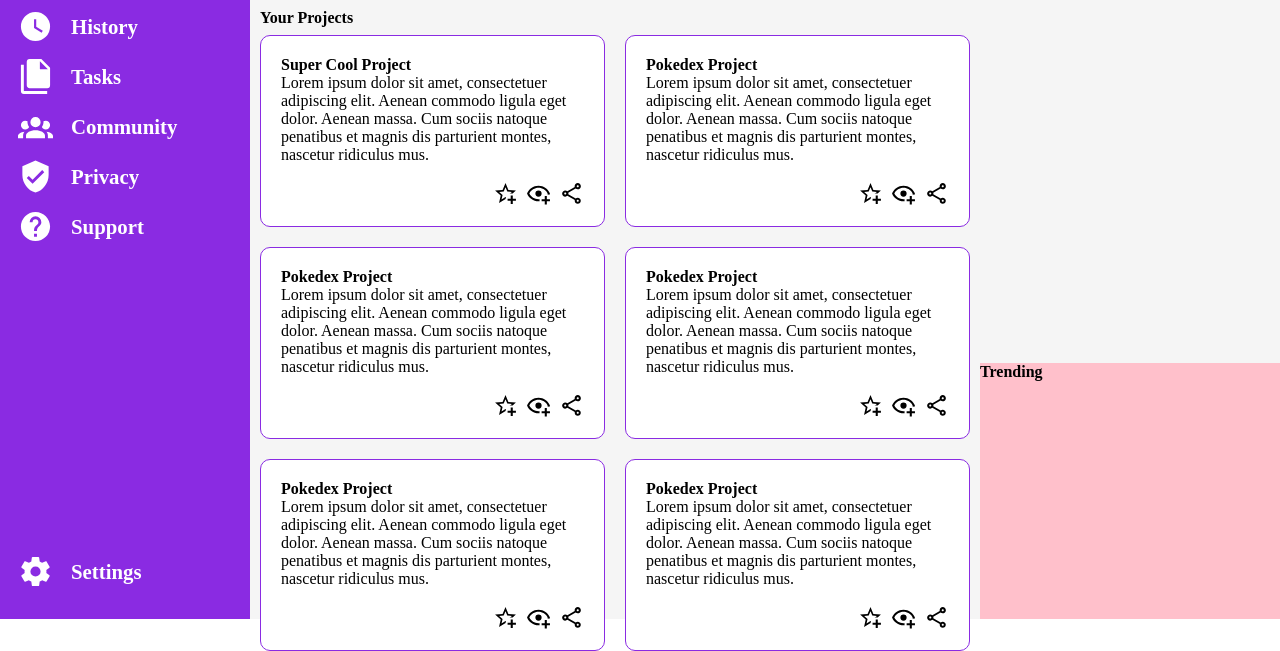
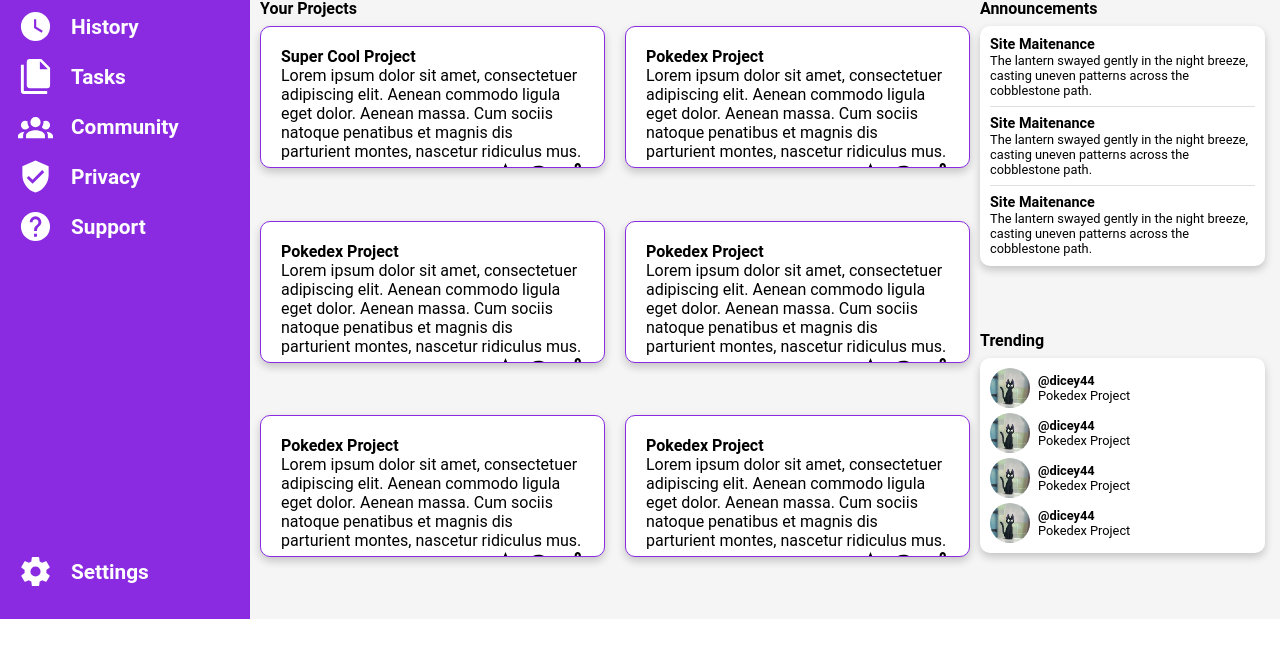
Before and after one commit to dicey44/admin-dashboard, a plain HTML site: page index.html in a window 1280 px wide. Shown: the part 181-832 px from the top of the page. After the commit the page ends 800 px from the top, so only its background shows below. Drawn offline with Linux system fonts and the light colour scheme.

Commit message:
Finish content section
Finished announcement and trending section,
cleaned up css a little. Will go back to add interactability
and cleaning up code.

```diff
--- a/index.html
+++ b/index.html
@@ -13,35 +13,35 @@
             Dashboard
         </button>
         <nav>
-            <li class="menu-item">
+            <li class="menu-item grow">
             <svg class="white-fill" xmlns="http://www.w3.org/2000/svg" viewBox="0 0 24 24"><title>account-circle</title><path d="M12,19.2C9.5,19.2 7.29,17.92 6,16C6.03,14 10,12.9 12,12.9C14,12.9 17.97,14 18,16C16.71,17.92 14.5,19.2 12,19.2M12,5A3,3 0 0,1 15,8A3,3 0 0,1 12,11A3,3 0 0,1 9,8A3,3 0 0,1 12,5M12,2A10,10 0 0,0 2,12A10,10 0 0,0 12,22A10,10 0 0,0 22,12C22,6.47 17.5,2 12,2Z" /></svg>
             Profile
             </li>
-        <li class="menu-item">
+        <li class="menu-item grow">
             <svg class="white-fill" xmlns="http://www.w3.org/2000/svg" viewBox="0 0 24 24"><title>message-text</title><path d="M20,2H4A2,2 0 0,0 2,4V22L6,18H20A2,2 0 0,0 22,16V4A2,2 0 0,0 20,2M6,9H18V11H6M14,14H6V12H14M18,8H6V6H18" /></svg>
         Messages
         </li>
-        <li class="menu-item">
+        <li class="menu-item grow">
             <svg class="white-fill" xmlns="http://www.w3.org/2000/svg" viewBox="0 0 24 24"><title>clock</title><path d="M12,2A10,10 0 0,0 2,12A10,10 0 0,0 12,22A10,10 0 0,0 22,12A10,10 0 0,0 12,2M16.2,16.2L11,13V7H12.5V12.2L17,14.9L16.2,16.2Z" /></svg>
             History
         </li>
-        <li class="menu-item">
+        <li class="menu-item grow">
             <svg class="white-fill" xmlns="http://www.w3.org/2000/svg" viewBox="0 0 24 24"><title>file-multiple</title><path d="M15,7H20.5L15,1.5V7M8,0H16L22,6V18A2,2 0 0,1 20,20H8C6.89,20 6,19.1 6,18V2A2,2 0 0,1 8,0M4,4V22H20V24H4A2,2 0 0,1 2,22V4H4Z" /></svg>
             Tasks
         </li>
-        <li class="menu-item">
+        <li class="menu-item grow">
             <svg class="white-fill" xmlns="http://www.w3.org/2000/svg" viewBox="0 0 24 24"><title>account-group</title><path d="M12,5.5A3.5,3.5 0 0,1 15.5,9A3.5,3.5 0 0,1 12,12.5A3.5,3.5 0 0,1 8.5,9A3.5,3.5 0 0,1 12,5.5M5,8C5.56,8 6.08,8.15 6.53,8.42C6.38,9.85 6.8,11.27 7.66,12.38C7.16,13.34 6.16,14 5,14A3,3 0 0,1 2,11A3,3 0 0,1 5,8M19,8A3,3 0 0,1 22,11A3,3 0 0,1 19,14C17.84,14 16.84,13.34 16.34,12.38C17.2,11.27 17.62,9.85 17.47,8.42C17.92,8.15 18.44,8 19,8M5.5,18.25C5.5,16.18 8.41,14.5 12,14.5C15.59,14.5 18.5,16.18 18.5,18.25V20H5.5V18.25M0,20V18.5C0,17.11 1.89,15.94 4.45,15.6C3.86,16.28 3.5,17.22 3.5,18.25V20H0M24,20H20.5V18.25C20.5,17.22 20.14,16.28 19.55,15.6C22.11,15.94 24,17.11 24,18.5V20Z" /></svg>
             Community
         </li>
-        <li class="menu-item">
+        <li class="menu-item grow">
             <svg class="white-fill" xmlns="http://www.w3.org/2000/svg" viewBox="0 0 24 24"><title>shield-check</title><path d="M10,17L6,13L7.41,11.59L10,14.17L16.59,7.58L18,9M12,1L3,5V11C3,16.55 6.84,21.74 12,23C17.16,21.74 21,16.55 21,11V5L12,1Z" /></svg>
             Privacy
         </li>
-        <li class="menu-item">
+        <li class="menu-item grow">
             <svg class="white-fill" xmlns="http://www.w3.org/2000/svg" viewBox="0 0 24 24"><title>help-circle</title><path d="M15.07,11.25L14.17,12.17C13.45,12.89 13,13.5 13,15H11V14.5C11,13.39 11.45,12.39 12.17,11.67L13.41,10.41C13.78,10.05 14,9.55 14,9C14,7.89 13.1,7 12,7A2,2 0 0,0 10,9H8A4,4 0 0,1 12,5A4,4 0 0,1 16,9C16,9.88 15.64,10.67 15.07,11.25M13,19H11V17H13M12,2A10,10 0 0,0 2,12A10,10 0 0,0 12,22A10,10 0 0,0 22,12C22,6.47 17.5,2 12,2Z" /></svg>
             Support
         </li>
-        <li class="menu-item">
+        <li class="menu-item grow">
             <svg class="white-fill" xmlns="http://www.w3.org/2000/svg" viewBox="0 0 24 24"><title>cog</title><path d="M12,15.5A3.5,3.5 0 0,1 8.5,12A3.5,3.5 0 0,1 12,8.5A3.5,3.5 0 0,1 15.5,12A3.5,3.5 0 0,1 12,15.5M19.43,12.97C19.47,12.65 19.5,12.33 19.5,12C19.5,11.67 19.47,11.34 19.43,11L21.54,9.37C21.73,9.22 21.78,8.95 21.66,8.73L19.66,5.27C19.54,5.05 19.27,4.96 19.05,5.05L16.56,6.05C16.04,5.66 15.5,5.32 14.87,5.07L14.5,2.42C14.46,2.18 14.25,2 14,2H10C9.75,2 9.54,2.18 9.5,2.42L9.13,5.07C8.5,5.32 7.96,5.66 7.44,6.05L4.95,5.05C4.73,4.96 4.46,5.05 4.34,5.27L2.34,8.73C2.21,8.95 2.27,9.22 2.46,9.37L4.57,11C4.53,11.34 4.5,11.67 4.5,12C4.5,12.33 4.53,12.65 4.57,12.97L2.46,14.63C2.27,14.78 2.21,15.05 2.34,15.27L4.34,18.73C4.46,18.95 4.73,19.03 4.95,18.95L7.44,17.94C7.96,18.34 8.5,18.68 9.13,18.93L9.5,21.58C9.54,21.82 9.75,22 10,22H14C14.25,22 14.46,21.82 14.5,21.58L14.87,18.93C15.5,18.67 16.04,18.34 16.56,17.94L19.05,18.95C19.27,19.03 19.54,18.95 19.66,18.73L21.66,15.27C21.78,15.05 21.73,14.78 21.54,14.63L19.43,12.97Z" /></svg>
             Settings
         </li>
@@ -68,9 +68,9 @@
             </p>
         </div>
         <div class="flex-container" id="action-buttons">
-            <button class="action-btn">New</button>
-            <button class="action-btn">Upload</button>
-            <button class="action-btn">Share</button>
+            <button class="action-btn grow">New</button>
+            <button class="action-btn grow">Upload</button>
+            <button class="action-btn grow">Share</button>
         </div>
     </div>
     <div id="content">
@@ -136,18 +136,55 @@
         <div id="announcements-section">
             <p>Announcements</p>
             <div>
-                <div></div>
-                <div></div>
-                <div></div>
+                <div class="announcement">
+                    <p class="announcement-heading">Site Maitenance</p>
+                    <p class="small-text">The lantern swayed gently in the night breeze, casting uneven patterns across the cobblestone path. </p>
+                </div>
+                <hr class="grey-line">
+                <div>
+                    <p class="announcement-heading">Site Maitenance</p>
+                    <p class="small-text">
+                        The lantern swayed gently in the night breeze, casting uneven patterns across the cobblestone path.</p>
+                </div>
+                <hr class="grey-line">
+                <div>
+                    <p class="announcement-heading">Site Maitenance</p>
+                    <p class="small-text">
+                        The lantern swayed gently in the night breeze, casting uneven patterns across the cobblestone path.</p>
+                </div>
             </div>
         </div>
         <div id="trending-section">
             <p>Trending</p>
             <div>
-                <div></div>
-                <div></div>
-                <div></div>
-                <div></div>
+                <div class="trending-item">
+                    <img src="./Images/jiji-cat.jpeg" id="profile-img-small"/>
+                    <div>
+                        <p class="bold small-text">@dicey44</p>
+                        <p class="small-text">Pokedex Project</p>
+                    </div>
+                </div>
+                <div class="trending-item">
+                    <img src="./Images/jiji-cat.jpeg" id="profile-img-small"/>
+                    <div>
+                        <p class="bold small-text">@dicey44</p>
+                        <p class="small-text">Pokedex Project</p>
+                    </div>
+                </div>
+                <div class="trending-item">
+                    <img src="./Images/jiji-cat.jpeg" id="profile-img-small"/>
+                    <div>
+                        <p class="bold small-text">@dicey44</p>
+                        <p class="small-text">Pokedex Project</p>
+                    </div>
+                </div>
+                <div class="trending-item">
+                    <img src="./Images/jiji-cat.jpeg" id="profile-img-small"/>
+                    <div>
+                        <p class="bold small-text">@dicey44</p>
+                        <p class="small-text">Pokedex Project</p>
+                    </div>
+                </div>
             </div>
         </div>
 
--- a/style.css
+++ b/style.css
@@ -12,6 +12,8 @@ body {
     grid-template-areas:
         "side header"
         "side content";
+    max-height: 100vh;
+    font-family: 'Roboto', 'Noto Sans JP', sans-serif;
 }
 
 #header {
@@ -44,7 +46,7 @@ nav {
     grid-area: content;
     display: grid;
     grid-template-columns: 1fr 300px;
-    grid-template-rows: 60% 40%;
+    grid-template-rows: 55% 45%;
     grid-template-areas:
     "projects announcements"
     "projects trending";
@@ -52,13 +54,14 @@ nav {
 
 #projects-section {
     grid-area: projects;
-    padding: 30px 10px;
+    padding: 20px 10px;
 }
 
 #projects-section > div {
     display: grid;
     grid-template-columns: 1fr 1fr;
     gap: 20px;
+    height: 94%;
 }
 
 .project-div {
@@ -66,10 +69,11 @@ nav {
     border-radius: 10px;
     padding: 20px;
     background-color: white;
-    height: 150px;
+    height: 100px;
     display: flex;
     flex-direction: column;
     overflow: hidden;
+    box-shadow: 0 4px 8px rgba(0,0,0,0.2);
 }
 
 .project-div > p{
@@ -87,11 +91,52 @@ nav {
 
 #announcements-section {
     grid-area: announcements;
+    padding-top: 20px;
+    padding-right: 15px;
+}
+
+#announcements-section > div {
+    background-color: white;
+    border-radius: 10px;
+    display: flex;
+    flex-direction: column;
+    justify-content: space-between;
+    align-items: center;
+    gap: 8px;
+    padding: 10px;
+    box-shadow: 0 4px 8px rgba(0,0,0,0.2);
+}
+
+
+
+.grey-line {
+    border: 0;
+    background-color: grey;
+    height: 1px;
+    width: 100%;
+    opacity: 0.25;
 }
 
 #trending-section {
     grid-area: trending;
-    background-color: pink;
+    padding-right: 15px;
+}
+
+#trending-section > div {
+    background-color: white;
+    border-radius: 10px;
+    display: flex;
+    flex-direction: column;
+    gap: 5px;
+    justify-content: center;
+    padding: 10px;
+    box-shadow: 0 4px 8px rgba(0,0,0,0.2);
+}
+
+.trending-item {
+    display: flex;
+    align-items: center;
+    gap: 8px;
 }
 
 /* Buttons */
@@ -110,17 +155,21 @@ button, .menu-item {
     font-weight: bold;
     color: white;
     background-color: blueviolet;
+
+
+}
+
+.grow {
     transition: transform 80ms;
+}
 
+.grow:hover {
+    transform: scale(1.1);
 }
 
 .menu-item svg{
     width: 35px;
     margin-right: 18px;
-}
-
-.menu-item:hover {
-    transform: scale(1.1);
 }
 
 #dashboard-btn {
@@ -150,11 +199,6 @@ button, .menu-item {
     color: white;
     background-color: blueviolet;
     border-radius: 30px;
-    transition: transform 80ms;
-}
-
-.action-btn:hover {
-    transform: scale(1.1);
 }
 
 /* Inputs */
@@ -186,6 +230,8 @@ button, .menu-item {
 #action-buttons {
     justify-content: center;
 }
+
+
 
 /* Images/SVG */
 
@@ -241,3 +287,12 @@ button, .menu-item {
     font-weight: bold;
     margin-bottom: 8px;
 }
+
+.announcement-heading {
+    font-weight: bold;
+    font-size: .9rem;
+}
+
+.small-text {
+    font-size: .8rem;
+}
```
